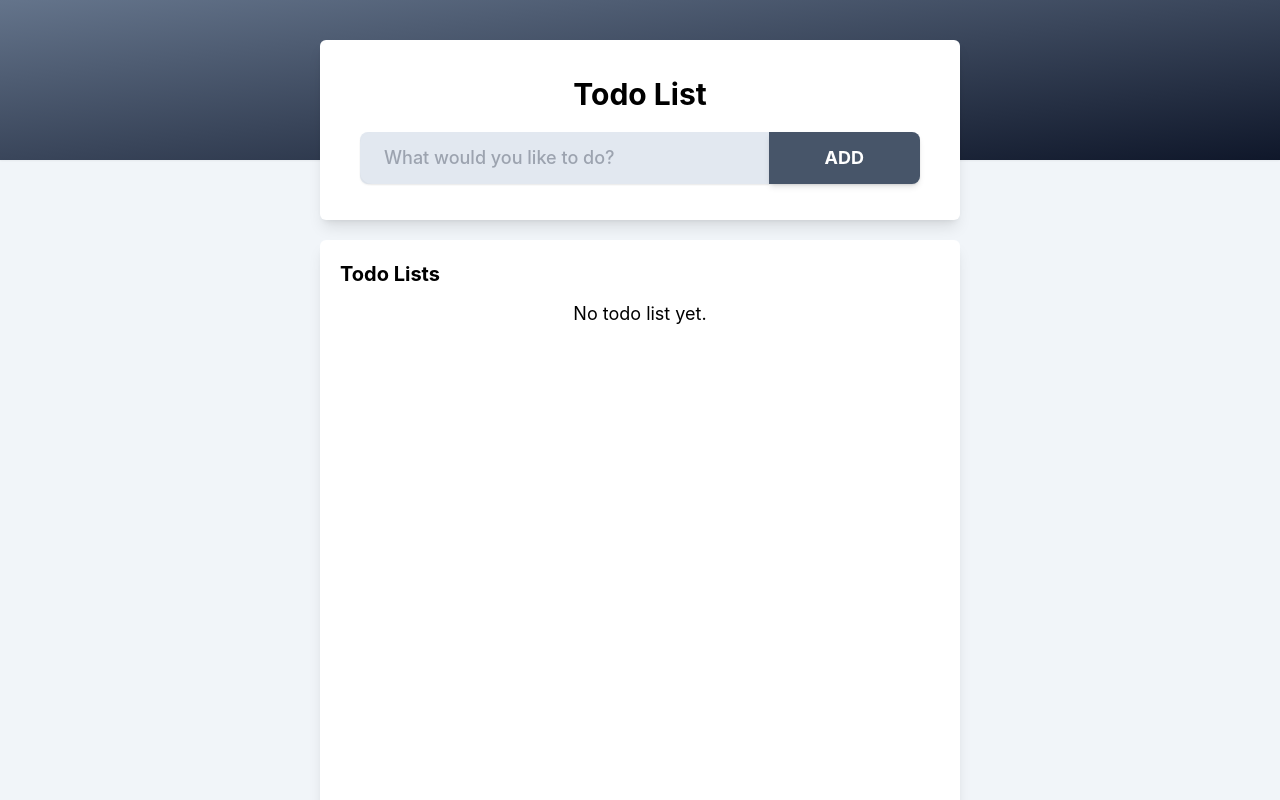
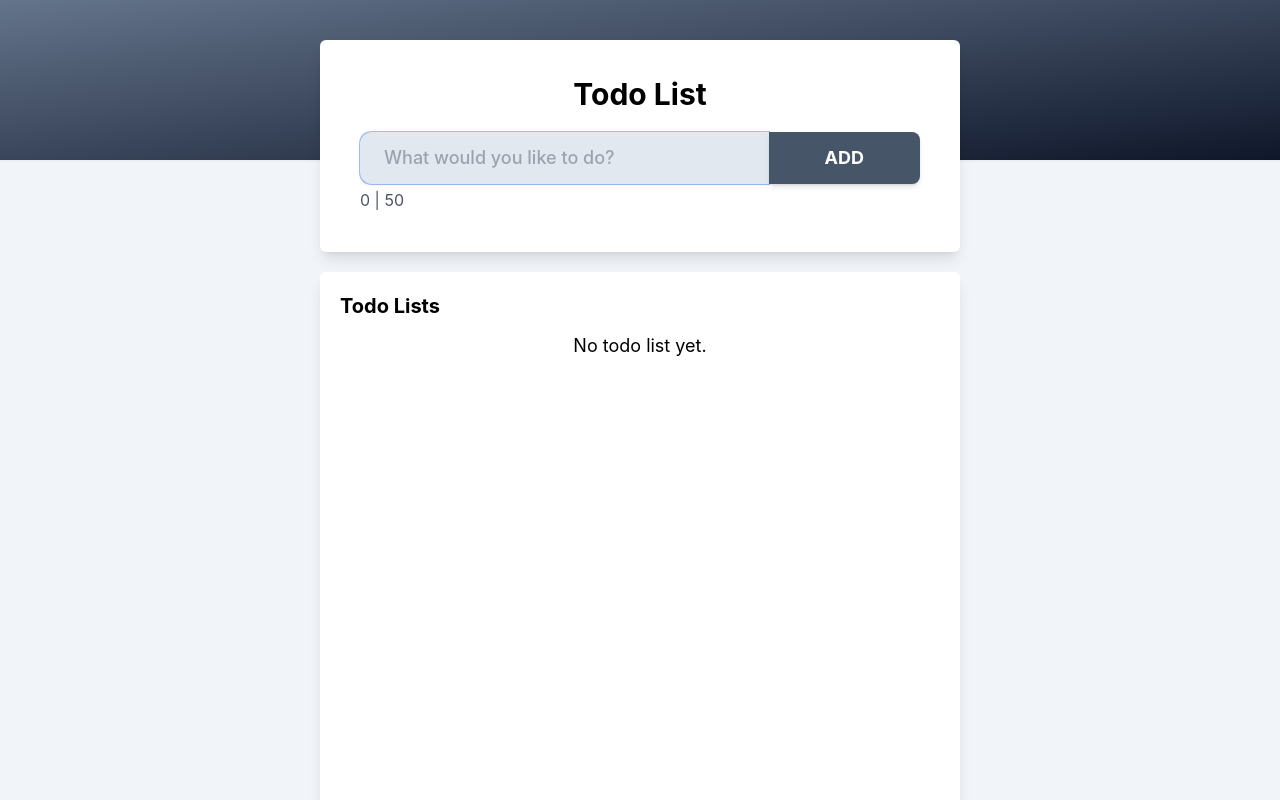
Before and after one commit to Natnael-Tilahun/todo-list-vue, a Vue app: page / in a window 1280 px wide. Shown: the top 800 px of the page. Built offline with nearby package versions, Linux system fonts and the light colour scheme.

Commit message:
Add edit todo logic,todo character count and limit max character

```diff
--- a/src/App.vue
+++ b/src/App.vue
@@ -1,5 +1,5 @@
 <script setup lang="ts">
-import { computed, ref } from "vue";
+import { Ref, computed, ref } from "vue";
 import Card from "./components/Card.vue";
 import { nanoid } from "nanoid";
 import AddTodoForm from "./components/AddTodoForm.vue";
@@ -9,8 +9,8 @@ type Todos = {
   completed: boolean;
   id: string;
 };
-
 let inputValue = ref("");
+let todoId: Ref<string | null> = ref("");
 
 let todos = ref<Todos[]>([]);
 
@@ -21,7 +21,12 @@ if (storedTodo) {
 }
 
 const addTodoList = (todoValue: string) => {
-  todos.value.push({ value: todoValue, completed: false, id: nanoid() });
+  if (!todoId.value) {
+    todos.value.push({ value: todoValue, completed: false, id: nanoid() });
+  } else {
+    const index = todos.value.findIndex((item) => item.id === todoId.value);
+    todos.value[index].value = todoValue;
+  }
   localStorage.setItem("todos", JSON.stringify(todos.value));
   inputValue.value = "";
 };
@@ -29,13 +34,6 @@ const addTodoList = (todoValue: string) => {
 const deleteTodoList = (id: string) => {
   todos.value = todos.value.filter((todo) => todo.id !== id);
   localStorage.setItem("todos", JSON.stringify(todos.value));
-};
-
-const updateTodoItem = (todoValue: string) => {
-  // alert(todoValue);
-  // const index = todos.value.findIndex((item) => item.id === id);
-  inputValue.value = todoValue;
-  // todos.value[index].value = todoValue;
 };
 
 const reversedTodoList = computed(() => [...todos.value].reverse());
@@ -48,7 +46,7 @@ const reversedTodoList = computed(() => [...todos.value].reverse());
     <div
       class="md:h-1/5 hidden md:flex absolute bg-gradient-to-tl from-slate-900 to-slate-500 shadow-sm w-full top-0"
     ></div>
-    <AddTodoForm :inputValue="inputValue" @addTodoList="addTodoList" />
+    <AddTodoForm v-model:inputValue="inputValue" @addTodoList="addTodoList" />
 
     <div
       class="flex flex-col gap-3 w-full min-h-screen md:w-2/3 lg:w-1/2 rounded-md shadow-lg p-5 bg-white"
@@ -59,7 +57,8 @@ const reversedTodoList = computed(() => [...todos.value].reverse());
         v-for="todo of reversedTodoList"
         :todo="todo"
         @deleteTodoList="deleteTodoList"
-        @updateTodoItem="updateTodoItem"
+        v-model:inputValue="inputValue"
+        v-model:todoId="todoId"
       />
       <div v-if="todos?.length == 0">
         <p class="text-center text-lg">No todo list yet.</p>
--- a/src/components/AddTodoForm.vue
+++ b/src/components/AddTodoForm.vue
@@ -1,22 +1,24 @@
 <script setup lang="ts">
-import { ref } from "vue";
+import { Ref, onMounted, ref } from "vue";
 
-defineProps<{ addTodoList?: any }>();
-// const parentInputValue = defineModel<string>("inputValue");
-const emit = defineEmits(["addTodoList"]);
-const inputValue = ref("");
+// defineProps<{inputValue: string }>();
+const props = defineProps({
+  inputValue: String,
+});
+const emit = defineEmits(["update:inputValue", "addTodoList"]);
+const TodoMaxValue: number = 50;
+
+const todoInput: Ref<HTMLInputElement | null> = ref(null);
 
 const handleAddTodo = () => {
-  // alert(inputValue);
-  if (inputValue.value) {
-    emit("addTodoList", inputValue.value);
-    inputValue.value = "";
-  }
+  emit("addTodoList", props.inputValue);
 };
 
-// const handleUpdateTodoItem = () => {
-//   emit("addTodoList");
-// };
+onMounted(() => {
+  if (todoInput.value) {
+    todoInput.value.focus();
+  }
+});
 </script>
 
 <template>
@@ -25,20 +27,34 @@ const handleAddTodo = () => {
     @submit="handleAddTodo"
   >
     <h1 class="text-black text-3xl font-bold text-center">Todo List</h1>
+    <div class="w-full">
       <div class="w-full flex bg-slate-200 shadow-sm rounded-lg">
         <input
           type="text"
           placeholder="What would you like to do?"
-        v-model="inputValue"
+          :value="inputValue"
+          @input="($event) => $emit('update:inputValue', ($event?.target as HTMLInputElement) ?.value)"
           :required="true"
+          :maxlength="TodoMaxValue"
+          ref="todoInput"
           class="bg-slate-200 font-medium text-lg border-none focus:ring-[1px] shadow-sm outline-none rounded-l-xl md:py-3 px-6 w-full"
         />
         <button
           class="bg-green-600 font-bold uppercase px-5 md:px-14 py-2 text-lg rounded-r-lg shadow-md text-white disabled:bg-slate-600 disabled:cursor-not-allowed"
-        :disabled="inputValue.length == 0"
+          :disabled="props.inputValue?.length == 0"
         >
           Add
         </button>
       </div>
+      <p
+        class="text-left w-full text-gray-600 py-1"
+        :class="
+          (inputValue ?? '')?.length >= TodoMaxValue ? 'text-red-600' : ''
+        "
+      >
+        {{ inputValue?.length }} |
+        {{ TodoMaxValue }}
+      </p>
+    </div>
   </form>
 </template>
--- a/src/components/Card.vue
+++ b/src/components/Card.vue
@@ -1,20 +1,28 @@
 <script setup lang="ts">
 // defineProps<{ msg: string }>();
+
 defineProps<{
   todo: {
     value: string;
     completed: boolean;
     id: string;
   };
+  inputValue: string;
+  todoId: string;
 }>();
 
-const emit = defineEmits(["deleteTodoList", "updateTodoItem"]);
-const handleDeleteTodoItem = (id: string) => {
+const emit = defineEmits([
+  "deleteTodoList",
+  "update:inputValue",
+  "update:todoId",
+]);
+const handleDeleteTodoItem = (id: string | undefined) => {
   emit("deleteTodoList", id);
 };
-// const handleUpdateTodoItem = (value: string) => {
-//   emit("updateTodoItem", value);
-// };
+const handleUpdateTodoItem = (value: string, id: string) => {
+  emit("update:inputValue", value);
+  emit("update:todoId", id);
+};
 </script>
 
 <template>
@@ -37,16 +45,16 @@ const handleDeleteTodoItem = (id: string) => {
     >
       {{ todo.value }}
     </h1>
-    <!-- <svg
+    <svg
       xmlns="http://www.w3.org/2000/svg"
       class="w-5 h-5 fill-amber-600 mr-1"
       viewBox="0 0 24 24"
-      @click="handleUpdateTodoItem(todo.value)"
+      @click="handleUpdateTodoItem(todo.value, todo.id)"
     >
       <path
         d="M5 18.89H6.41421L15.7279 9.57629L14.3137 8.16207L5 17.4758V18.89ZM21 20.89H3V16.6474L16.435 3.21233C16.8256 2.8218 17.4587 2.8218 17.8492 3.21233L20.6777 6.04075C21.0682 6.43128 21.0682 7.06444 20.6777 7.45497L9.24264 18.89H21V20.89ZM15.7279 6.74786L17.1421 8.16207L18.5563 6.74786L17.1421 5.33365L15.7279 6.74786Z"
       ></path>
-    </svg> -->
+    </svg>
     <svg
       xmlns="http://www.w3.org/2000/svg"
       class="w-5 h-5 fill-red-500"
```
Lines whose indentation alone changed are shown as unchanged.
